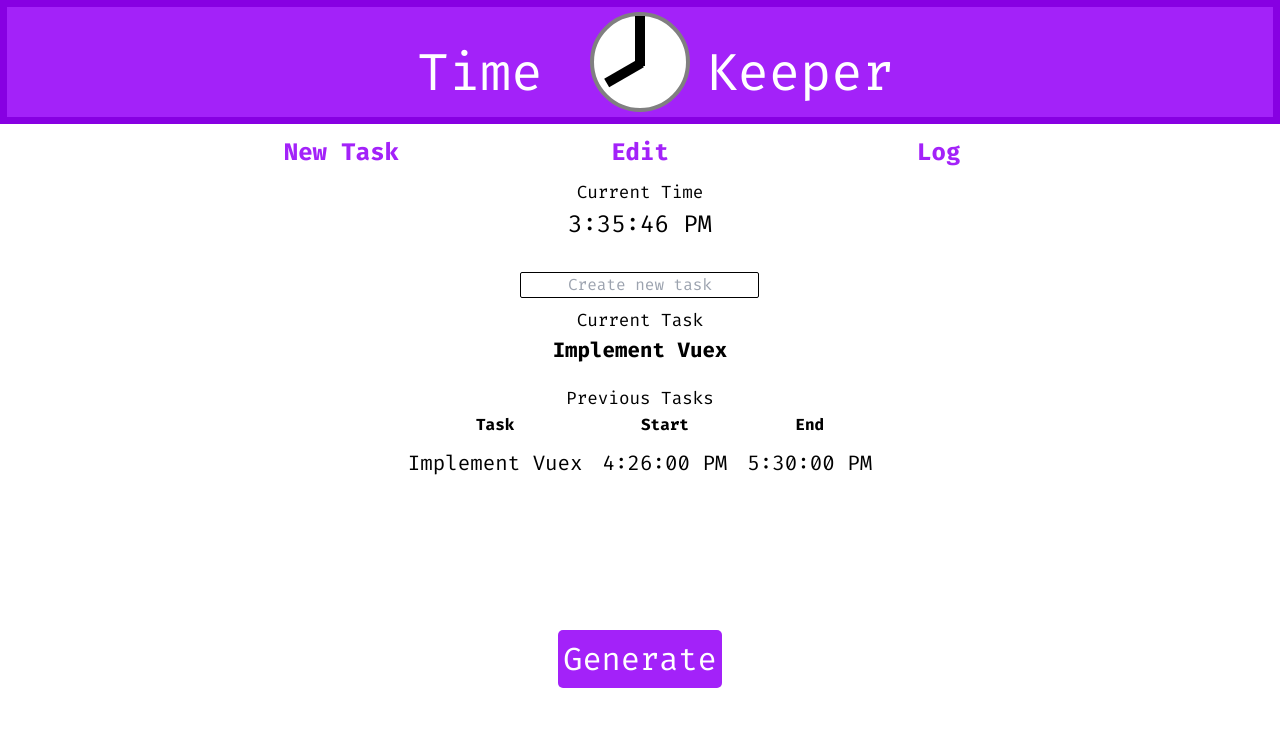
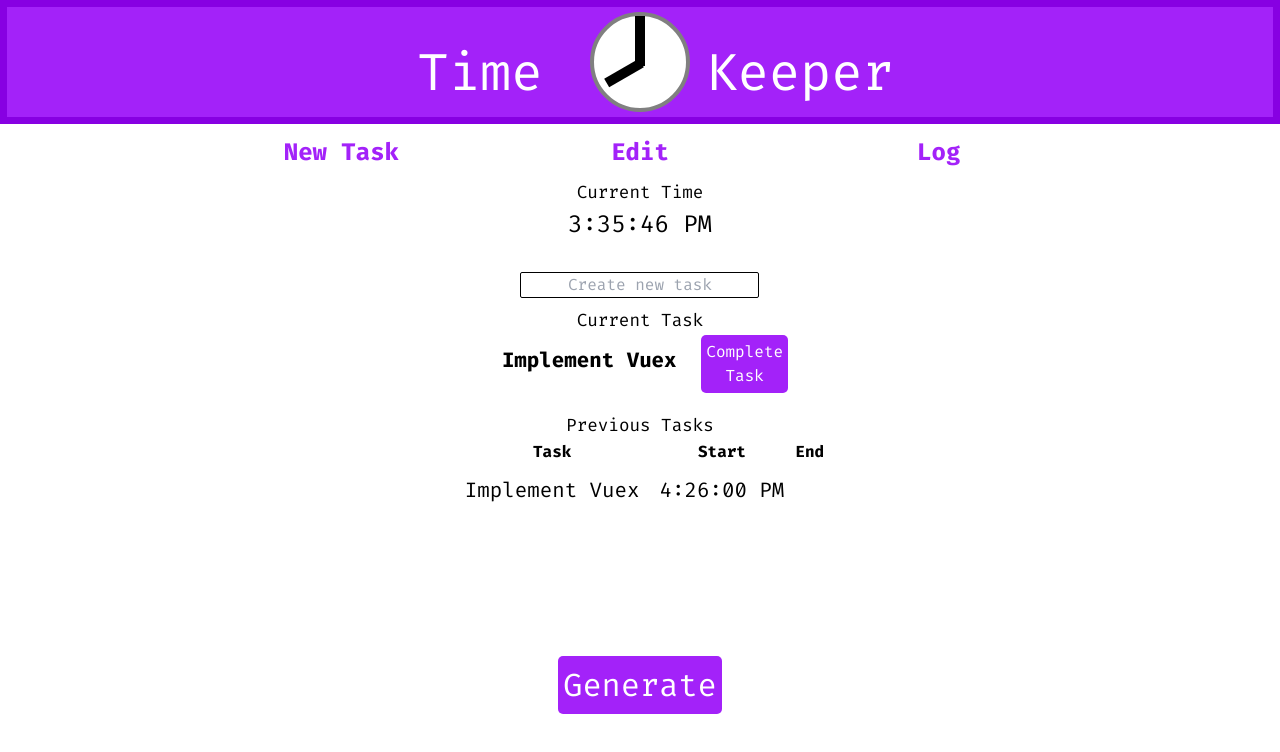
Before and after one commit to Gabrielpompa1/Time-Keeper, a Vue app: page / in a window 1280 px wide. Shown: the top 752 px of the page. Built offline with nearby package versions, Linux system fonts and the light colour scheme.

Commit message:
Minor CSS changes

```diff
--- a/src/App.vue
+++ b/src/App.vue
@@ -7,7 +7,7 @@
 			<CurrentTime />
 			<!-- Div to Display current Task -->
 			<TaskDiv />
-			<button @click="click">Generate</button>
+			<button class="gen-btn" @click="click">Generate</button>
 		</main>
 	</body>
 </template>
@@ -59,7 +59,7 @@ main {
 }
 
 /* Generate Spreadsheet Button */
-button {
+.gen-btn {
 	position: relative;
 	top: 100px;
 	background-color: rgb(163, 34, 249);
--- a/src/components/Tasks/AllTasks.vue
+++ b/src/components/Tasks/AllTasks.vue
@@ -7,7 +7,7 @@
 				<th>Start</th>
 				<th>End</th>
 			</tr>
-			<tr  :key='i' v-for='(task, i) in $store.state.taskList' class="table-row-one">
+			<tr :key='i' v-for='(task, i) in $store.state.taskList' class="table-row-one">
 				<td>{{task.task}}</td>
 
 				<td>{{task.taskStart}}</td>
--- a/src/components/Tasks/CurrentTask.vue
+++ b/src/components/Tasks/CurrentTask.vue
@@ -1,7 +1,13 @@
 <template>
+	<h2>Current Task</h2>
 	<div class="current-task-div">
-		<h2>Current Task</h2>
-		<p class="current-task-item">{{$store.state.taskList[$store.state.taskList.length - 1].task}}</p>
+		<p class="current-task-item">
+			{{ $store.state.taskList[$store.state.taskList.length - 1].task }}
+		</p>
+		<button @click="$store.dispatch('endTask')">
+			Complete <br />
+			Task
+		</button>
 	</div>
 </template>
 
@@ -12,8 +18,29 @@ export default {
 </script>
 
 <style>
+.current-task-div {
+	width: 80%;
+
+	display: flex;
+	flex-direction: row;
+	justify-content: space-between;
+}
 .current-task-item {
+	margin: 10px;
 	font-size: 1.3em;
 	font-weight: bold;
 }
+button {
+	background-color: rgb(163, 34, 249);
+	color: white;
+	border: none;
+	border-radius: 5px;
+	font-size: 1em;
+	padding: 5px;
+}
+
+button:hover {
+	background-color: green;
+}
+
 </style>
--- a/store/index.js
+++ b/store/index.js
@@ -9,17 +9,13 @@ const store = createStore({
 			{
 				task: 'Implement Vuex',
 				taskStart: '4:26:00 PM',
-				taskEnd: '5:30:00 PM',
+				taskEnd: '',
 			},
 		],
 		// Current Task will just be the last task added to the array.
 		currentTask: '',
 	},
-	// Methods that change data in the state
-	// "Commit" mutations
-	// CAN access state
-	// CAN change state
-	// CANNOT make async calls (to apis for example)
+
 	mutations: {
 		taskInput(state, task) {
 			state.currentTask = task;
@@ -32,26 +28,20 @@ const store = createStore({
 			});
 			state.currentTask = '';
 		},
+		endTask(state) {
+			state.taskList[state.taskList.length - 1].taskEnd =
+				new Date().toLocaleTimeString();
+			state.currentTask = '';
+		},
 	},
-	// Actions - Methods
-	// "Dispatch" actions
-	// CAN access state
-	// CAN make async calls (to apis for example)
-	// CANNOT change state
 	actions: {
 		taskInput({ commit }, task) {
 			commit('taskInput', task);
 		},
 		addNewTask({ commit }) {
 			commit('addNewTask');
-			// console.log(state.currentTask)
 		},
 	},
-	// Also have access to getters
-	getters: {},
-	// Modules - Allows us to break up store into other parts
-
-	modules: {},
 });
 
 export default store;
```
